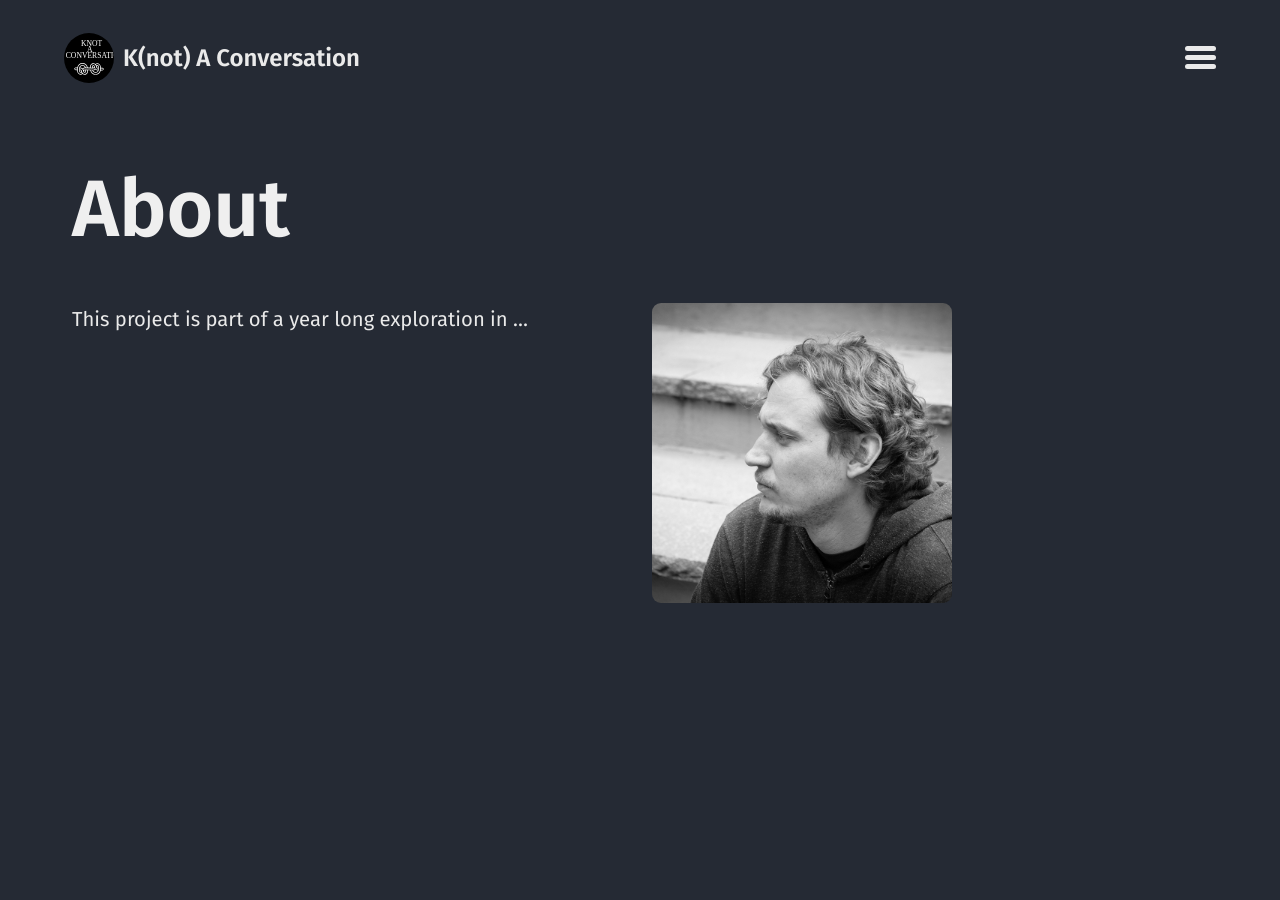
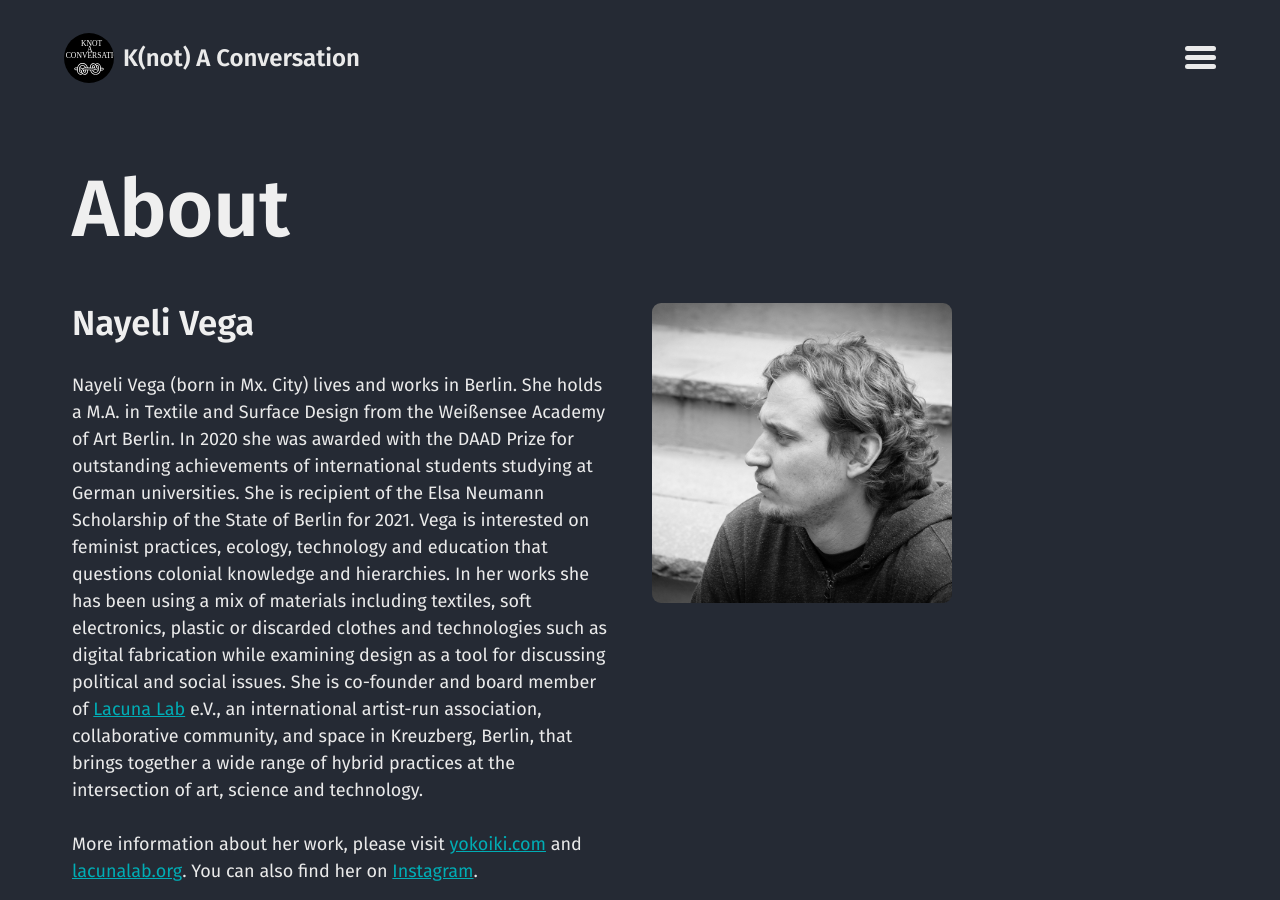
Before and after one commit to knot-a-conversation/about.github.io, a Jekyll site: the page built from about.md, in a window 1280 px wide and 900 px high. Built offline with Jekyll 4.4.1, drawn with Linux system fonts in a browser that asks for light colours; some of the changed text lies outside the part shown.

Commit message:
Update about.md

```diff
--- a/about.md
+++ b/about.md
@@ -15,4 +15,13 @@ author:
   picture: /assets/thomas-heidtmann.jpg
 ---
 
-This project is part of a year long exploration in ...
+## Nayeli Vega
+Nayeli Vega (born in Mx. City) lives and works in Berlin. She holds a M.A. in Textile and Surface Design from the Weißensee Academy of Art Berlin. In 2020 she was awarded with the DAAD Prize for outstanding achievements of international students studying at German universities. She is recipient of the Elsa Neumann Scholarship of the State of Berlin for 2021. Vega is interested on feminist practices, ecology, technology and education that questions colonial knowledge and hierarchies. In her works she has been using a mix of materials including textiles, soft electronics, plastic or discarded clothes and technologies such as digital fabrication while examining design as a tool for discussing political and social issues. She is co-founder and board member of [Lacuna Lab](https://lacunalab.org/) e.V., an international artist-run association, collaborative community, and space in Kreuzberg, Berlin, that brings together a wide range of hybrid practices at the intersection of art, science and technology.
+
+More information about her work, please visit [yokoiki.com](https://yokoiki.com) and [lacunalab.org](https://lacunalab.org/). You can also find her on [Instagram](https://www.instagram.com/yokoikilab/).
+
+## Thomas Heidtmann
+![Thomas](/assets/thomas-heidtmann.jpg)
+
+## Ambika Joshi
+![Ambika](/assets/ambika-joshi.jpg)
```
